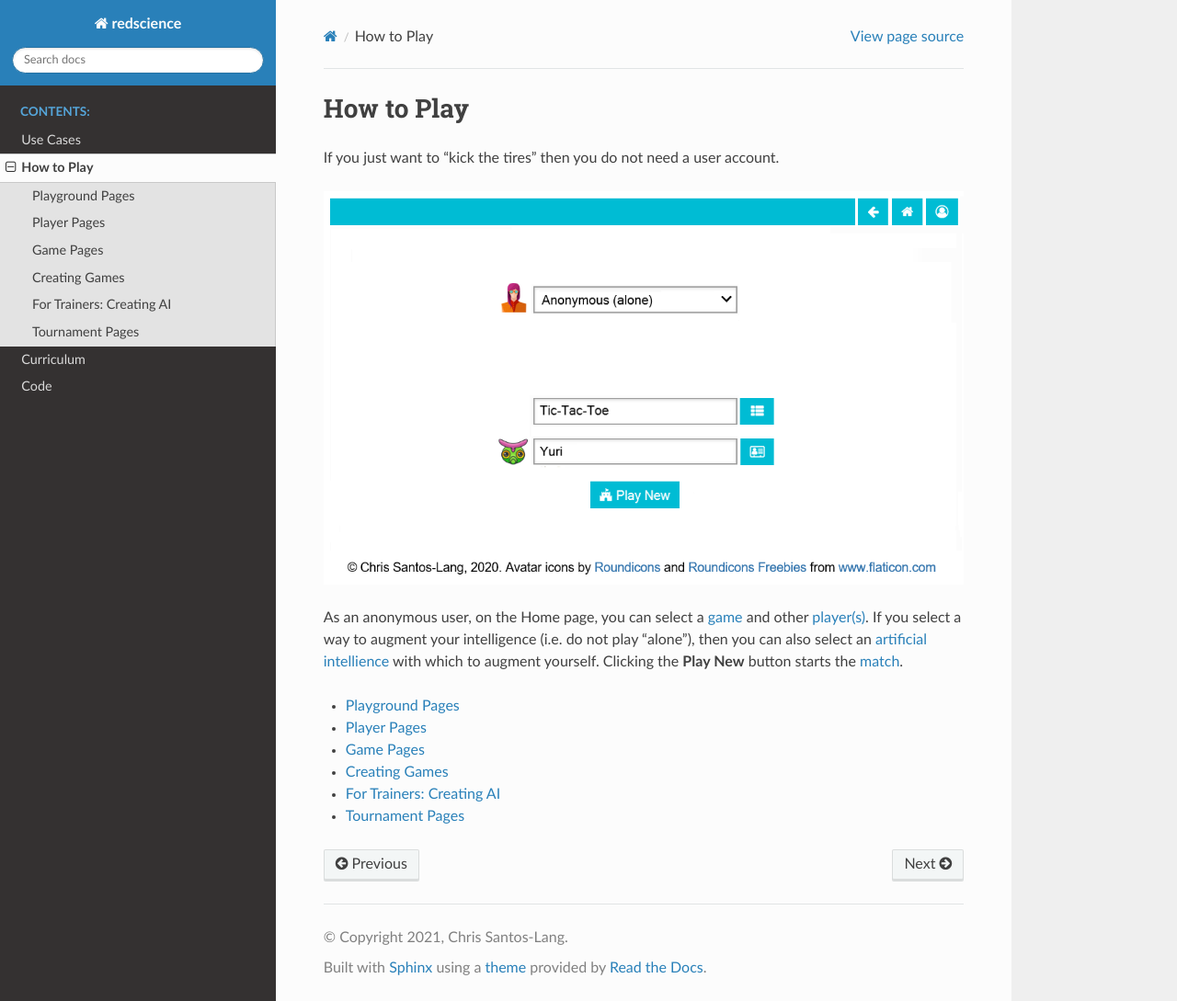
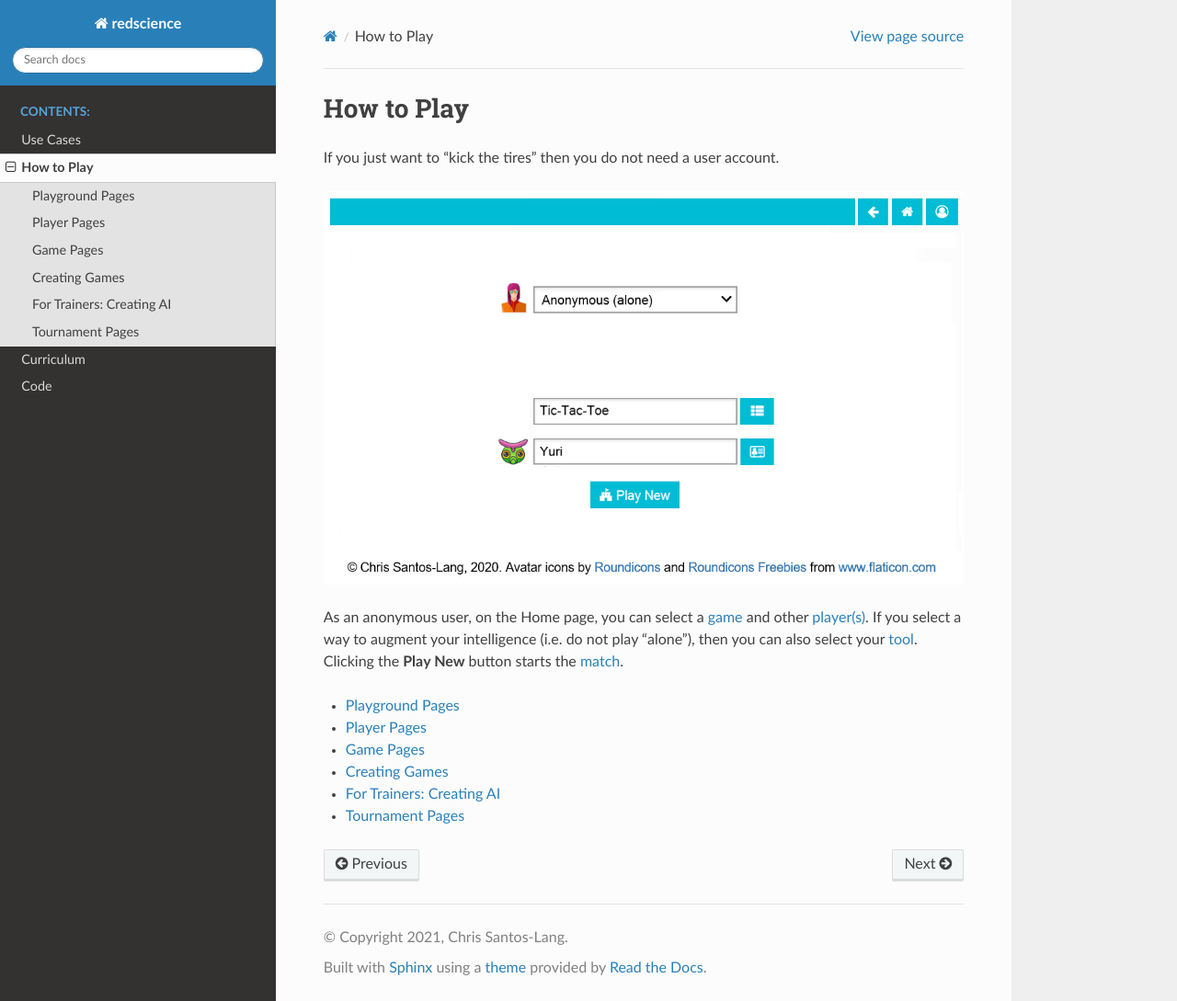
Before and after one commit to ChrisSantosLang/redscience, a Sphinx documentation site: the page built from docs/source/play.rst, in a window 1280 px wide and 1089 px high. Shown: the whole window at 92% size. Built offline with Sphinx 7.4.7 and the Read the Docs theme 2.0.0, drawn with Linux system fonts in a browser that asks for light colours.

Commit message:
Update play.rst

```diff
--- a/docs/source/play.rst
+++ b/docs/source/play.rst
@@ -10,9 +10,8 @@ account.
 As an anonymous user, on the Home page, you can select
 a :doc:`game <game>` and other :doc:`player(s) <player>`. If you select
 a way to augment your intelligence (i.e. do not play "alone"), then you
-can also select an :doc:`artificial intellience <playerfactory>` with
-which to augment yourself. Clicking the **Play New** button starts the
-:doc:`match <playground>`.
+can also select your :doc:`tool <playerfactory>`. Clicking the
+**Play New** button starts the :doc:`match <playground>`.
 
 .. toctree::
    :maxdepth: 2
```
